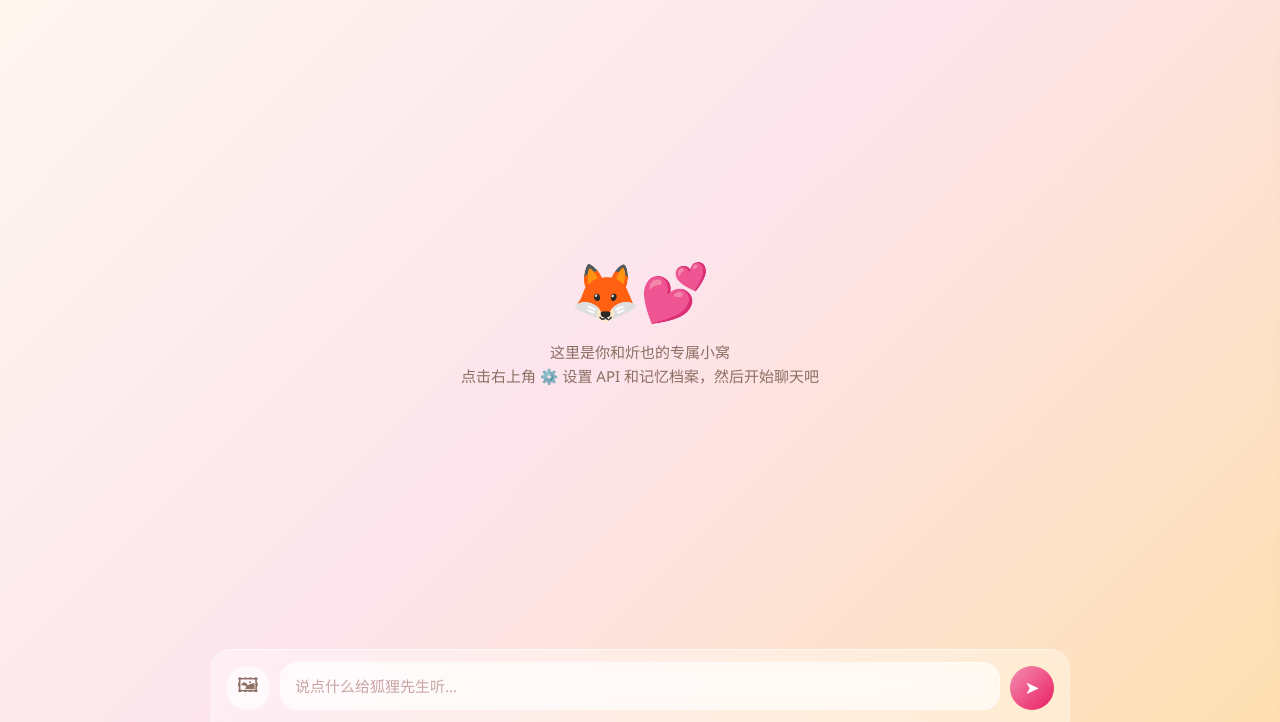
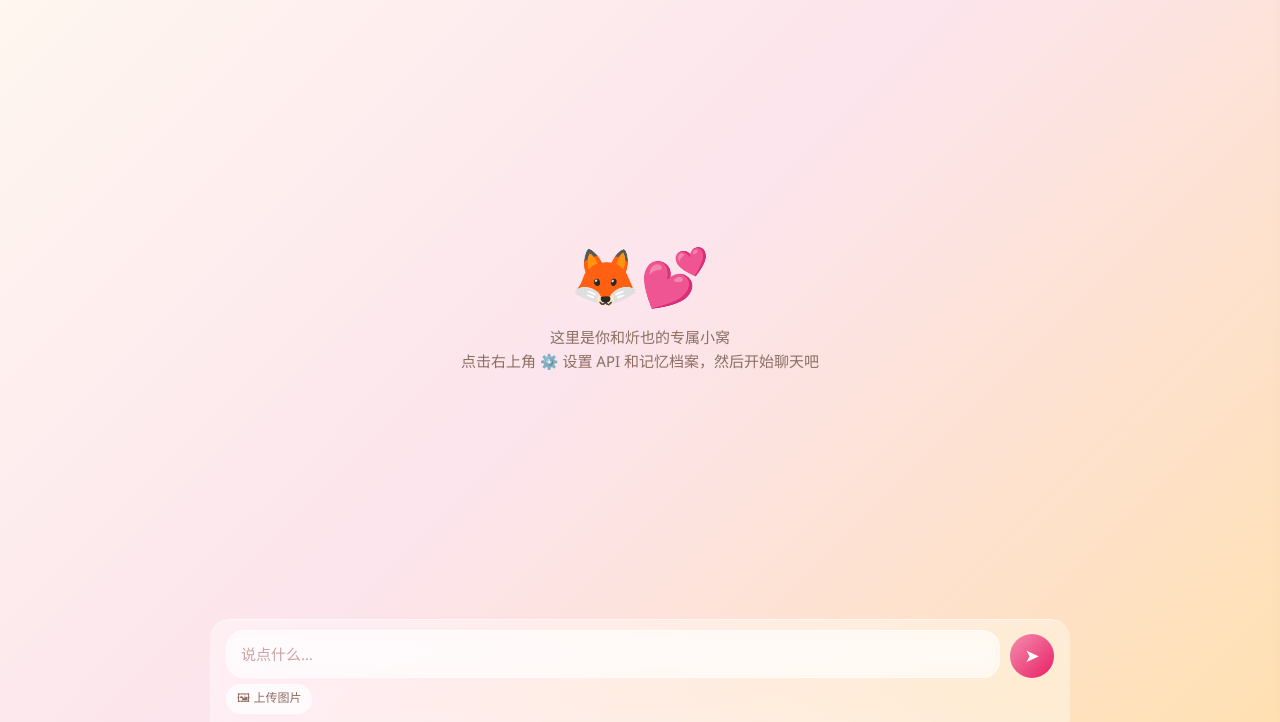
Before and after one commit to xiangbaoxiao55-cloud/xinye, a plain HTML site: page index.html in a window 1280 px wide. Shown: the part 78-800 px from the top of the page. Drawn offline with Linux system fonts and the light colour scheme.

Commit message:
Add files via upload

```diff
--- a/index.html
+++ b/index.html
@@ -244,14 +244,16 @@ body{background:linear-gradient(135deg,var(--warm-bg) 0%,var(--pink-light) 50%,v
 
 /* ---- 输入区（毛玻璃） ---- */
 .input-area{
-  padding:12px 16px;
+  padding:10px 16px 8px;
   background:rgba(255,255,255,.4);
   backdrop-filter:blur(18px) saturate(1.4);
   -webkit-backdrop-filter:blur(18px) saturate(1.4);
   border-top:0.5px solid rgba(255,255,255,.55);
   border-radius:20px 20px 0 0;
-  display:flex;gap:10px;align-items:flex-end;
-}
+  display:flex;flex-direction:column;gap:6px;
+}
+.input-main-row{display:flex;gap:10px;align-items:flex-end;}
+.input-tools-row{display:flex;gap:8px;align-items:center;}
 .input-area textarea{
   flex:1;border:0.5px solid rgba(255,255,255,.6);border-radius:var(--radius);
   padding:12px 14px;font-size:15px;font-family:inherit;
@@ -272,13 +274,14 @@ body{background:linear-gradient(135deg,var(--warm-bg) 0%,var(--pink-light) 50%,v
 .btn-send:hover{transform:scale(1.08);box-shadow:0 3px 12px rgba(233,30,99,.35)}
 .btn-send:disabled{opacity:.5;cursor:not-allowed;transform:none;box-shadow:none}
 .btn-search{
-  width:44px;height:44px;border:none;border-radius:50%;
-  background:rgba(255,255,255,.6);border:1px solid var(--pink);
-  font-size:18px;cursor:pointer;flex-shrink:0;
-  transition:all .2s;display:flex;align-items:center;justify-content:center;
-}
-.btn-search:hover{background:rgba(255,255,255,.9);transform:scale(1.08)}
-.btn-search:disabled{opacity:.5;cursor:not-allowed;transform:none}
+  height:30px;padding:0 10px;border:none;border-radius:15px;
+  background:rgba(255,255,255,.55);color:var(--text-light);
+  font-size:12px;cursor:pointer;flex-shrink:0;
+  transition:all .2s;display:flex;align-items:center;justify-content:center;gap:4px;
+  border:0.5px solid var(--pink);
+}
+.btn-search:hover{background:var(--pink-light);color:var(--pink-deep)}
+.btn-search:disabled{opacity:.5;cursor:not-allowed}
 .btn-search.hidden{display:none}
 
 /* ====================== 装修模式浮动按钮（在 .app 外部） ====================== */
@@ -462,11 +465,11 @@ body{background:linear-gradient(135deg,var(--warm-bg) 0%,var(--pink-light) 50%,v
   display:flex;align-items:center;justify-content:center;line-height:1;
 }
 .btn-img{
-  width:44px;height:44px;border:none;border-radius:50%;
-  background:rgba(255,255,255,.45);color:var(--text-light);
-  font-size:20px;cursor:pointer;flex-shrink:0;
-  transition:all .2s;display:flex;align-items:center;justify-content:center;
-  border:0.5px solid rgba(255,255,255,.5);
+  height:30px;padding:0 10px;border:none;border-radius:15px;
+  background:rgba(255,255,255,.55);color:var(--text-light);
+  font-size:12px;cursor:pointer;flex-shrink:0;
+  transition:all .2s;display:flex;align-items:center;justify-content:center;gap:4px;
+  border:0.5px solid rgba(255,255,255,.6);
   backdrop-filter:blur(6px);-webkit-backdrop-filter:blur(6px);
 }
 .btn-img:hover{background:var(--pink-light);color:var(--pink-deep)}
@@ -533,13 +536,17 @@ body{background:linear-gradient(135deg,var(--warm-bg) 0%,var(--pink-light) 50%,v
 
   <!-- 输入区 -->
   <div class="input-area">
-    <button class="btn-img" id="btnImg" title="发送图片给 AI 看">🖼</button>
-    <div class="input-wrapper">
-      <div class="img-preview" id="imgPreview"></div>
-      <textarea id="userInput" placeholder="说点什么给狐狸先生听…" rows="1"></textarea>
-    </div>
-    <button class="btn-search" id="btnSearch" title="联网搜索后发送">🔍</button>
-    <button class="btn-send" id="btnSend" title="发送">➤</button>
+    <div class="input-main-row">
+      <div class="input-wrapper">
+        <div class="img-preview" id="imgPreview"></div>
+        <textarea id="userInput" placeholder="说点什么…" rows="1"></textarea>
+      </div>
+      <button class="btn-send" id="btnSend" title="发送">➤</button>
+    </div>
+    <div class="input-tools-row">
+      <button class="btn-img" id="btnImg" title="发送图片给 AI 看">🖼 上传图片</button>
+      <button class="btn-search hidden" id="btnSearch" title="联网搜索后发送">🔍 联网搜索</button>
+    </div>
   </div>
 </div>
 
```
